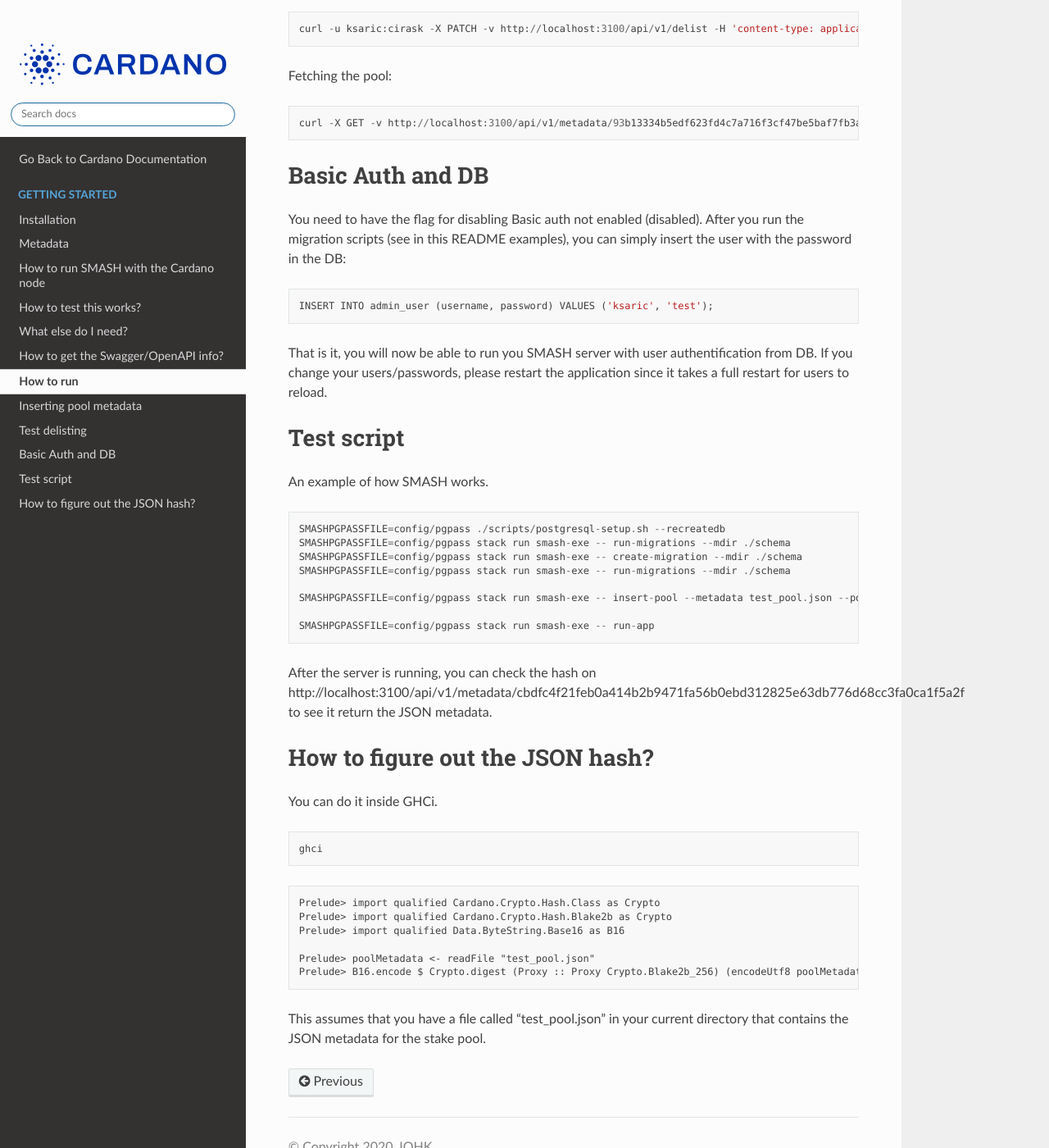
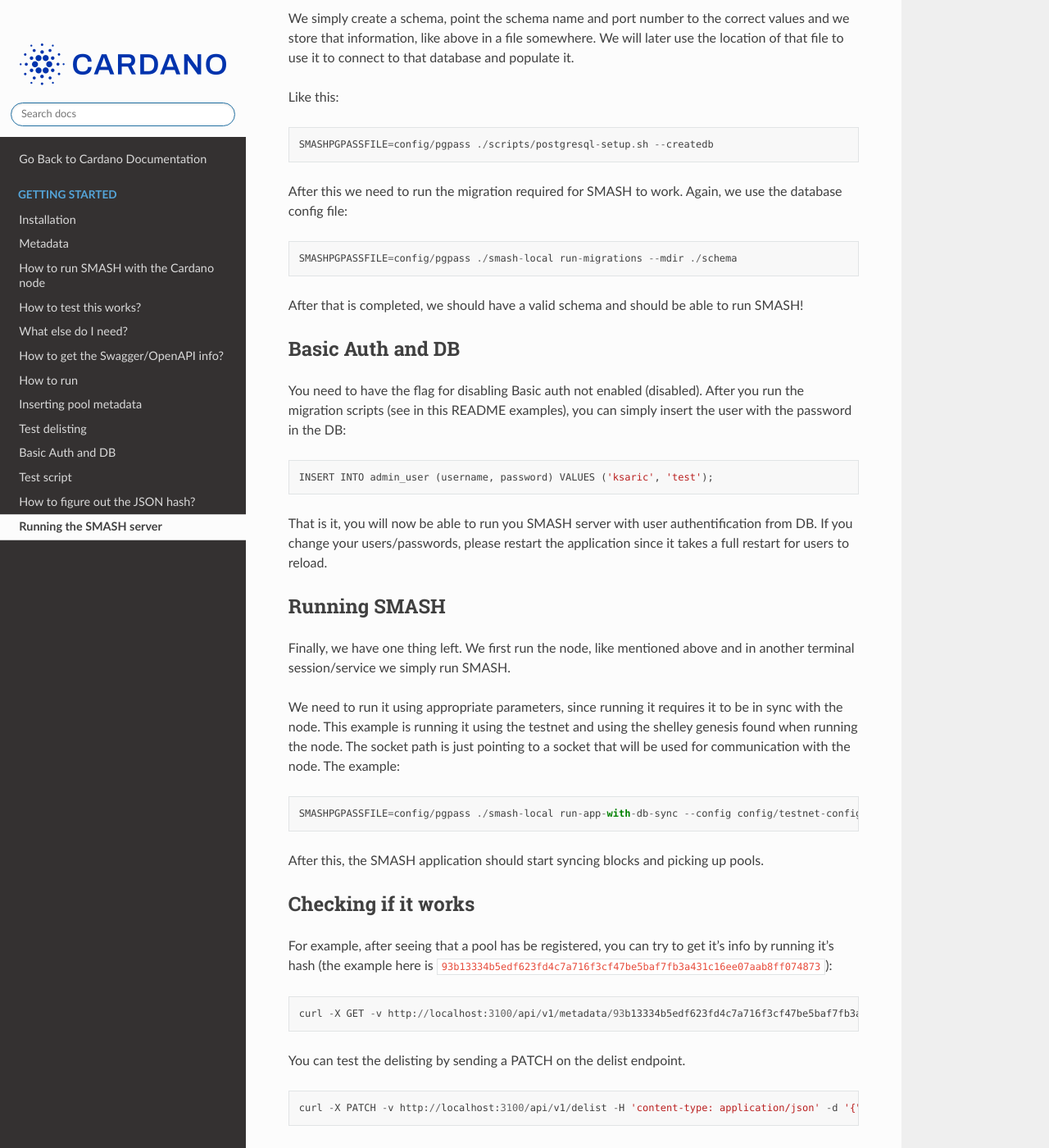
Before and after one commit to input-output-hk/smash, a Sphinx documentation site: the page built from doc/getting-started/how-to-run-smash.md, in a window 1280 px wide and 1400 px high, scrolled down 1616 px. Shown: the whole window at 82% size. Built offline with Sphinx 7.4.7 and the Read the Docs theme 2.0.0, drawn with Linux system fonts in a browser that asks for light colours; some of the changed text lies outside the part shown.

Commit message:
added all docs

````diff
--- a/doc/getting-started/how-to-run-smash.md
+++ b/doc/getting-started/how-to-run-smash.md
@@ -1,72 +1,83 @@
-## How to run
+# Running the SMASH server
 
-### Create DB
+There is an order of how to run the SMASH service.
+It requires the node to be run first, since it fetches the blocks and online info from the blockchain
+in the node.
+It also requires the Postgresql database to be running.
+After the Postgresql database is installed, this guide can be used to run the SMASH service.
 
-You first need to create the database. You can provide your own path, the example will use the default location. We need the PostgreSQL database and we create it with:
+## Running the node
+
+We simply clone the node and use Nix to build it.
+For example, if we want to use a specific version of the node, we can simply download it from the release page,
+which is found here https://github.com/input-output-hk/cardano-node/releases.
+Or you can clone the repository and simply use a specific tag from the release (for example, let us use a `1.14.2`):
+```
+git clone git@github.com:input-output-hk/cardano-node.git
+
+git checkout 1.14.2 -b tag-1.14.2
+```
+
+### Testnet
+
+In any case, after you have the version you require, you simply build the node using Nix:
+```
+nix-build -A scripts.shelley_testnet.node -o shelley-testnet-node
+```
+
+After that you can run the node by simply running:
+```
+./shelley-testnet-node
+```
+
+### Mainnet
+
+In any case, after you have the version you require, you simply build the node using Nix:
+```
+nix-build -A scripts.mainnet.node -o mainnet-node-local
+```
+
+After that you can run the node by simply running:
+```
+./mainnet-node-local
+```
+
+## Building SMASH
+
+You can download the version from https://github.com/input-output-hk/smash/releases.
+
+After that, you can simply build the project using Stack, Cabal or Nix:
+```
+nix-build -o smash-local
+```
+
+And now we can setup the DB schema.
+
+## DB setup using SMASH
+
+Create a schema to your choosing and you can use SMASH to populate it.
+What we need is a connection string.
+
+For example, this is the content for `config/pgpass` which we use to connect to the database:
+```
+/var/run/postgresql:5432:smash:*:*
+```
+
+We simply create a schema, point the schema name and port number to the correct values and we store that
+information, like above in a file somewhere. We will later use the location of that file to use it to
+connect to that database and populate it.
+
+Like this:
 ```
 SMASHPGPASSFILE=config/pgpass ./scripts/postgresql-setup.sh --createdb
 ```
-Or if it needs to be recreated:
+
+After this we need to run the migration required for SMASH to work. Again, we use the database config file:
 ```
-SMASHPGPASSFILE=config/pgpass ./scripts/postgresql-setup.sh --recreatedb
+SMASHPGPASSFILE=config/pgpass ./smash-local run-migrations --mdir ./schema
 ```
 
-After that we need to run the migrations (if there are any):
-```
-SMASHPGPASSFILE=config/pgpass stack run smash-exe -- run-migrations --mdir ./schema
-```
-
-And after that we can run additional migration scripts if they need to be created:
-```
-SMASHPGPASSFILE=config/pgpass stack run smash-exe -- create-migration --mdir ./schema
-```
-
-To show all tables:
-```
-\dt
-```
-
-To show details about specific table:
-```
-\d+ TABLE_NAME
-```
-
-For example:
-```
-\d+ block
-```
-
-Dumping the schema:
-```
-pg_dump -c -s --no-owner cexplorer > cexplorer.sql
-```
-
-## Inserting pool metadata
-
-
-This is an example (we got the hash from Blake2 256):
-```
-stack exec smash-exe -- insert-pool --metadata test_pool.json --poolhash "cbdfc4f21feb0a414b2b9471fa56b0ebd312825e63db776d68cc3fa0ca1f5a2f"
-```
-
-## Test delisting
-
-If you find some pool hash that has been inserted, like in our example, '93b13334b5edf623fd4c7a716f3cf47be5baf7fb3a431c16ee07aab8ff074873'.
-
-You can test the delisting by sending a PATCH on the delist endpoint.
-```
-curl -X PATCH -v http://localhost:3100/api/v1/delist -H 'content-type: application/json' -d '{"poolHash": "93b13334b5edf623fd4c7a716f3cf47be5baf7fb3a431c16ee07aab8ff074873"}'
-```
-
-Or if you have Basic Auth enabled (replace with the username/pass for your DB):
-```
-curl -u ksaric:cirask -X PATCH -v http://localhost:3100/api/v1/delist -H 'content-type: application/json' -d '{"poolHash": "93b13334b5edf623fd4c7a716f3cf47be5baf7fb3a431c16ee07aab8ff074873"}'
-```
-
-Fetching the pool:
-```
-curl -X GET -v http://localhost:3100/api/v1/metadata/93b13334b5edf623fd4c7a716f3cf47be5baf7fb3a431c16ee07aab8ff074873 | jq .
-```
+After that is completed, we should have a valid schema and should be able to run SMASH!
 
 ## Basic Auth and DB
 
@@ -79,37 +90,34 @@
 That is it, you will now be able to run you SMASH server with user authentification from DB.
 If you change your users/passwords, please restart the application since it takes a full restart for users to reload.
 
-## Test script
+## Running SMASH
 
-An example of how SMASH works.
+Finally, we have one thing left.
+We first run the node, like mentioned above and in another terminal session/service we simply run SMASH.
+
+We need to run it using appropriate parameters, since running it requires it to be in sync with the node.
+This example is running it using the testnet and using the shelley genesis found when running the node.
+The socket path is just pointing to a socket that will be used for communication with the node.
+The example:
 ```
-SMASHPGPASSFILE=config/pgpass ./scripts/postgresql-setup.sh --recreatedb
-SMASHPGPASSFILE=config/pgpass stack run smash-exe -- run-migrations --mdir ./schema
-SMASHPGPASSFILE=config/pgpass stack run smash-exe -- create-migration --mdir ./schema
-SMASHPGPASSFILE=config/pgpass stack run smash-exe -- run-migrations --mdir ./schema
-
-SMASHPGPASSFILE=config/pgpass stack run smash-exe -- insert-pool --metadata test_pool.json --poolhash "cbdfc4f21feb0a414b2b9471fa56b0ebd312825e63db776d68cc3fa0ca1f5a2f"
-
-SMASHPGPASSFILE=config/pgpass stack run smash-exe -- run-app
+SMASHPGPASSFILE=config/pgpass ./smash-local run-app-with-db-sync --config config/testnet-config.yaml --genesis-file /nix/store/hih30xck46bw2l4mlz6b36dsdnd2cwh4-shelley-testnet-genesis.json --socket-path ../cardano-node/state-node-shelley_testnet/node.socket --schema-dir schema/
 ```
 
-After the server is running, you can check the hash on http://localhost:3100/api/v1/metadata/cbdfc4f21feb0a414b2b9471fa56b0ebd312825e63db776d68cc3fa0ca1f5a2f to see it return the JSON metadata.
+After this, the SMASH application should start syncing blocks and picking up pools.
 
-## How to figure out the JSON hash?
+## Checking if it works
 
-You can do it inside GHCi.
+For example, after seeing that a pool has be registered, you can try to get it's info by running it's hash (the example here is `93b13334b5edf623fd4c7a716f3cf47be5baf7fb3a431c16ee07aab8ff074873`):
 ```
-ghci
+curl -X GET -v http://localhost:3100/api/v1/metadata/93b13334b5edf623fd4c7a716f3cf47be5baf7fb3a431c16ee07aab8ff074873
 ```
 
+You can test the delisting by sending a PATCH on the delist endpoint.
 ```
-Prelude> import qualified Cardano.Crypto.Hash.Class as Crypto
-Prelude> import qualified Cardano.Crypto.Hash.Blake2b as Crypto
-Prelude> import qualified Data.ByteString.Base16 as B16
-
-Prelude> poolMetadata <- readFile "test_pool.json"
-Prelude> B16.encode $ Crypto.digest (Proxy :: Proxy Crypto.Blake2b_256) (encodeUtf8 poolMetadata)
+curl -X PATCH -v http://localhost:3100/api/v1/delist -H 'content-type: application/json' -d '{"poolHash": "93b13334b5edf623fd4c7a716f3cf47be5baf7fb3a431c16ee07aab8ff074873"}'
 ```
 
-This assumes that you have a file called "test_pool.json" in your current directory that contains the JSON
-metadata for the stake pool.
+Or if you have Basic Auth enabled (replace with you username/pass you have in your DB):
+```
+curl -u ksaric:cirask -X PATCH -v http://localhost:3100/api/v1/delist -H 'content-type: application/json' -d '{"poolHash": "93b13334b5edf623fd4c7a716f3cf47be5baf7fb3a431c16ee07aab8ff074873"}'
+```
````
Also changed, not shown: doc/getting-started/how-to-install-smash.md (+116 -0 lines).
